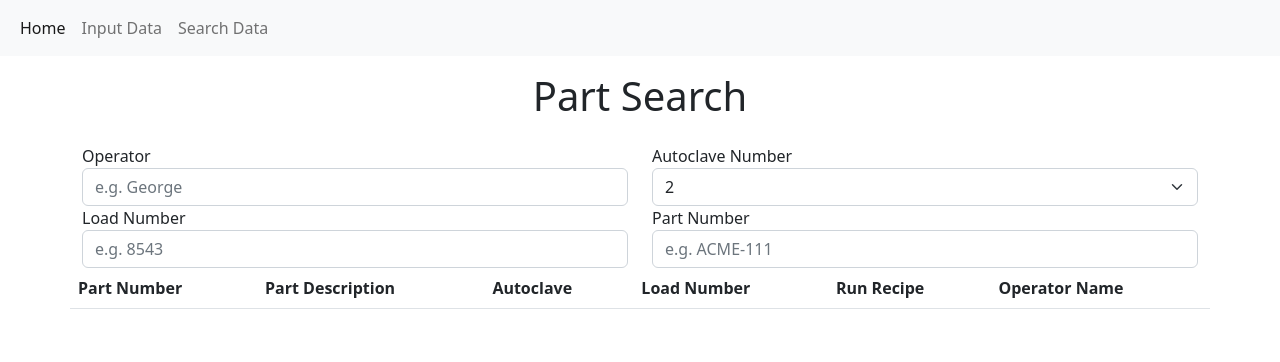
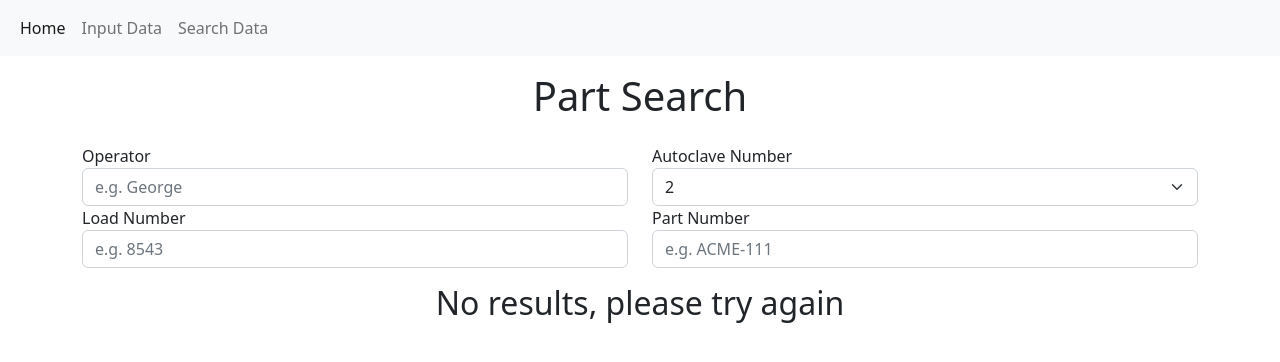
Before and after one commit to CaelanJL/Caelan-s-airplanes-boeing-airplane-caelam, a React (Create React App) app in the folder boing/: page /Search in a window 1280 px wide. Shown: the top 362 px of the page. Built offline with nearby package versions, Linux system fonts and the light colour scheme.

Commit message:
Add 2 more fields to search

```diff
--- a/boing/src/pages/Search.jsx
+++ b/boing/src/pages/Search.jsx
@@ -3,6 +3,8 @@ import React, {useState} from 'react'
 function SearchForm(){
     const [results, setResults] = useState([])
     const [formData, setFormData] = useState({ operatorName: '', loadNUM: '', partNUM: '',  acNUM: '' })
+
+    // When one of the text inputs is changes
     const onChange = (e) => {
         formData[e.target.id] = e.target.value
         setFormData(formData)
@@ -51,8 +53,8 @@ function SearchForm(){
                     </div>
                 </form>
             </div>
-            <div className='row justify-content-md-center'>
-                <table className='table'>
+            <div className='row justify-content-md-center text-center my-3'>
+                {results.length ? <table className='table'>
                     <thead>
                         <tr>
                             <th>Part Number</th>
@@ -63,20 +65,23 @@ function SearchForm(){
                             <th>Operator Name</th>
                         </tr>
                     </thead>
+                    <tbody>
                         {results.map(result => (
-                    <tbody>
                             <tr>
                                 <td>{result["p_num"]}</td>
                                 <td>{result["p_desc"]}</td>
                                 <td>#{result["load_num"].toString()[0]}</td>
                                 <td>{result["load_num"].toString().substring(1)}</td>
-                            <td>example</td>
-                            <td>example</td>
+                                <td>{result["run_recipe"]}</td>
+                                <td>{result["operator_name"]}</td>
                             </tr>
+
+                        ))}
                     </tbody>
-                    ))}
-
                 </table>
+                :
+                <h2>No results, please try again</h2>
+                }
             </div>
         </div>
     )
```
Also changed, not shown: 1 other file (tests, documents, lock files or other folders). Lines whose indentation alone changed are shown as unchanged.
